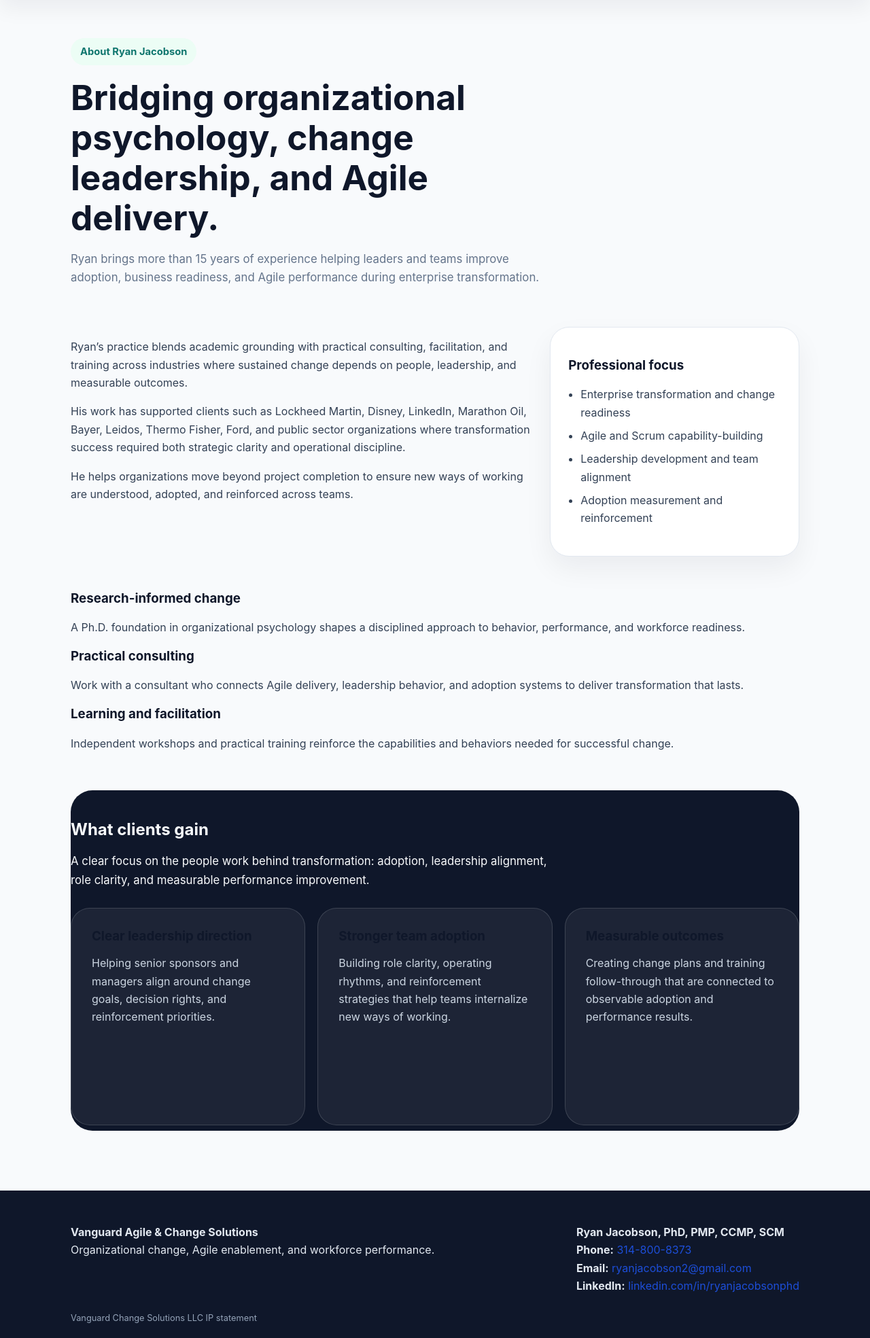
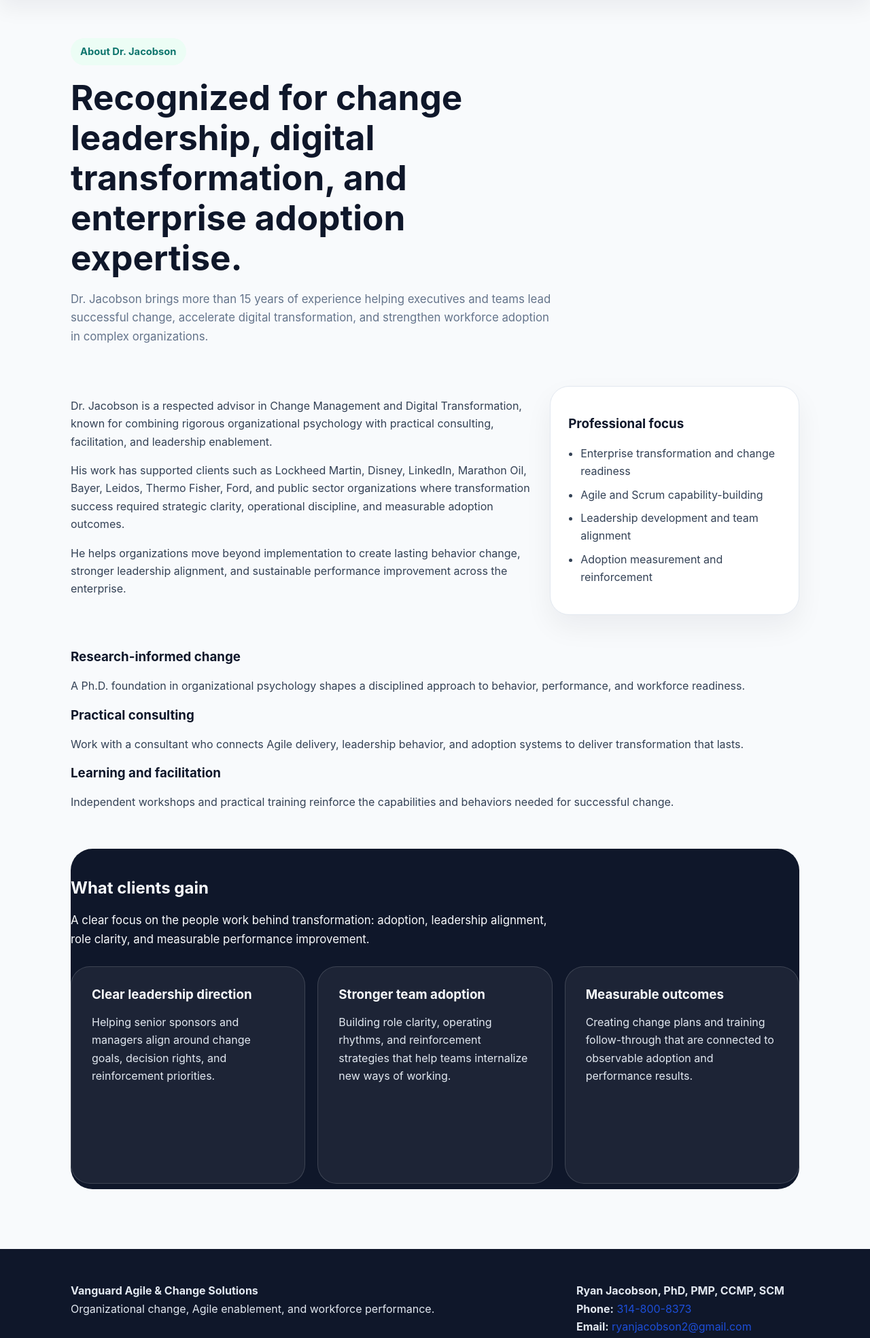
Before and after one commit to rkjvx8/OCM-LLM2, a Flask app: page /about in a window 1280 px wide. Shown: the part 73-2042 px from the top of the page at 68% size. Run offline with Flask 3, Linux system fonts and the light colour scheme.

Commit message:
Update homepage logos and dark section readability

```diff
--- a/app.py
+++ b/app.py
@@ -1,4 +1,4 @@
-import oss
+import os
 import sys
 from dotenv import load_dotenv
 from openai import OpenAI
@@ -77,4 +77,3 @@ def main() -> None:
 
 if __name__ == "__main__":
     main()
-http://127.0.0.1:5000
--- a/templates/about.html
+++ b/templates/about.html
@@ -3,16 +3,16 @@
 {% block content %}
 <section class="page">
   <div class="section">
-    <div class="eyebrow">About Ryan Jacobson</div>
-    <h1>Bridging organizational psychology, change leadership, and Agile delivery.</h1>
-    <p class="lead">Ryan brings more than 15 years of experience helping leaders and teams improve adoption, business readiness, and Agile performance during enterprise transformation.</p>
+    <div class="eyebrow">About Dr. Jacobson</div>
+    <h1>Recognized for change leadership, digital transformation, and enterprise adoption expertise.</h1>
+    <p class="lead">Dr. Jacobson brings more than 15 years of experience helping executives and teams lead successful change, accelerate digital transformation, and strengthen workforce adoption in complex organizations.</p>
   </div>
 
   <div class="section two-col">
     <div>
-      <p>Ryan’s practice blends academic grounding with practical consulting, facilitation, and training across industries where sustained change depends on people, leadership, and measurable outcomes.</p>
-      <p>His work has supported clients such as Lockheed Martin, Disney, LinkedIn, Marathon Oil, Bayer, Leidos, Thermo Fisher, Ford, and public sector organizations where transformation success required both strategic clarity and operational discipline.</p>
-      <p>He helps organizations move beyond project completion to ensure new ways of working are understood, adopted, and reinforced across teams.</p>
+      <p>Dr. Jacobson is a respected advisor in Change Management and Digital Transformation, known for combining rigorous organizational psychology with practical consulting, facilitation, and leadership enablement.</p>
+      <p>His work has supported clients such as Lockheed Martin, Disney, LinkedIn, Marathon Oil, Bayer, Leidos, Thermo Fisher, Ford, and public sector organizations where transformation success required strategic clarity, operational discipline, and measurable adoption outcomes.</p>
+      <p>He helps organizations move beyond implementation to create lasting behavior change, stronger leadership alignment, and sustainable performance improvement across the enterprise.</p>
     </div>
     <div class="panel">
       <h3>Professional focus</h3>
--- a/templates/base.html
+++ b/templates/base.html
@@ -182,14 +223,35 @@
         padding: 48px 32px;
         margin: 32px 0;
       }
-      .dark-section h2, .dark-section p { color: #f8fafc; }
+      .dark-section,
+      .dark-section h1,
+      .dark-section h2,
+      .dark-section h3,
+      .dark-section h4,
+      .dark-section h5,
+      .dark-section h6,
+      .dark-section p,
+      .dark-section li,
+      .dark-section span,
+      .dark-section a {
+        color: #f8fafc !important;
+      }
       .dark-section .service-card {
         background: rgba(255,255,255,0.06);
         border-color: rgba(255,255,255,0.14);
-        color: #e2e8f0;
+        color: #f8fafc;
         box-shadow: none;
       }
-      .dark-section .service-card p { color: #cbd5e1; }
+      .dark-section .service-card * {
+        color: #f8fafc !important;
+      }
+      .dark-section .service-card h3,
+      .dark-section .service-card p,
+      .dark-section .service-card a,
+      .dark-section .service-card .service-icon {
+        color: #f8fafc !important;
+      }
+      .dark-section .service-card p { color: #e2e8f0 !important; }
       .dark-section .button-primary { background: #f8fafc; color: #0f172a; box-shadow: none; }
       .dark-section .button-secondary { background: transparent; color: #f8fafc; border-color: rgba(255,255,255,0.24); }
       .cta-section {
--- a/templates/services.html
+++ b/templates/services.html
@@ -17,9 +17,9 @@
       {% set icons = ['🧭', '⚡', '📈', '🌱'] %}
       {% for service in services %}
       <div class="service-card">
-        <div class="service-icon">{{ icons[loop.index0] }}</div>
-        <h3>{{ service.title }}</h3>
-        <p>{{ service.description }}</p>
+        <div class="service-icon" style="color: #ffffff !important;">{{ icons[loop.index0] }}</div>
+        <h3 style="color: #ffffff !important;">{{ service.title }}</h3>
+        <p style="color: #ffffff !important;">{{ service.description }}</p>
       </div>
       {% endfor %}
     </div>
```
Also changed, not shown: other parts of templates/base.html (+41 -0 lines), templates/index.html (+37 -14 lines).
